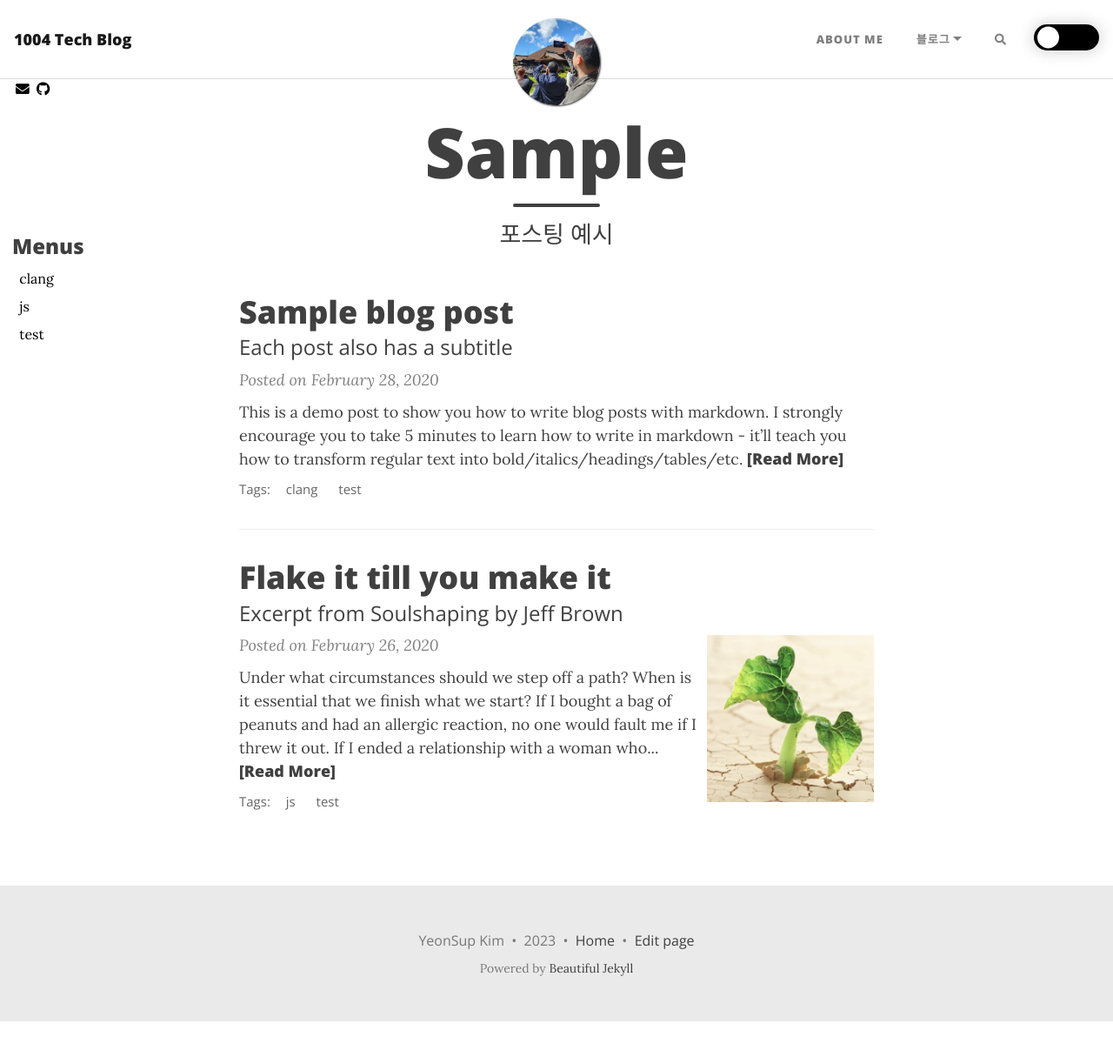
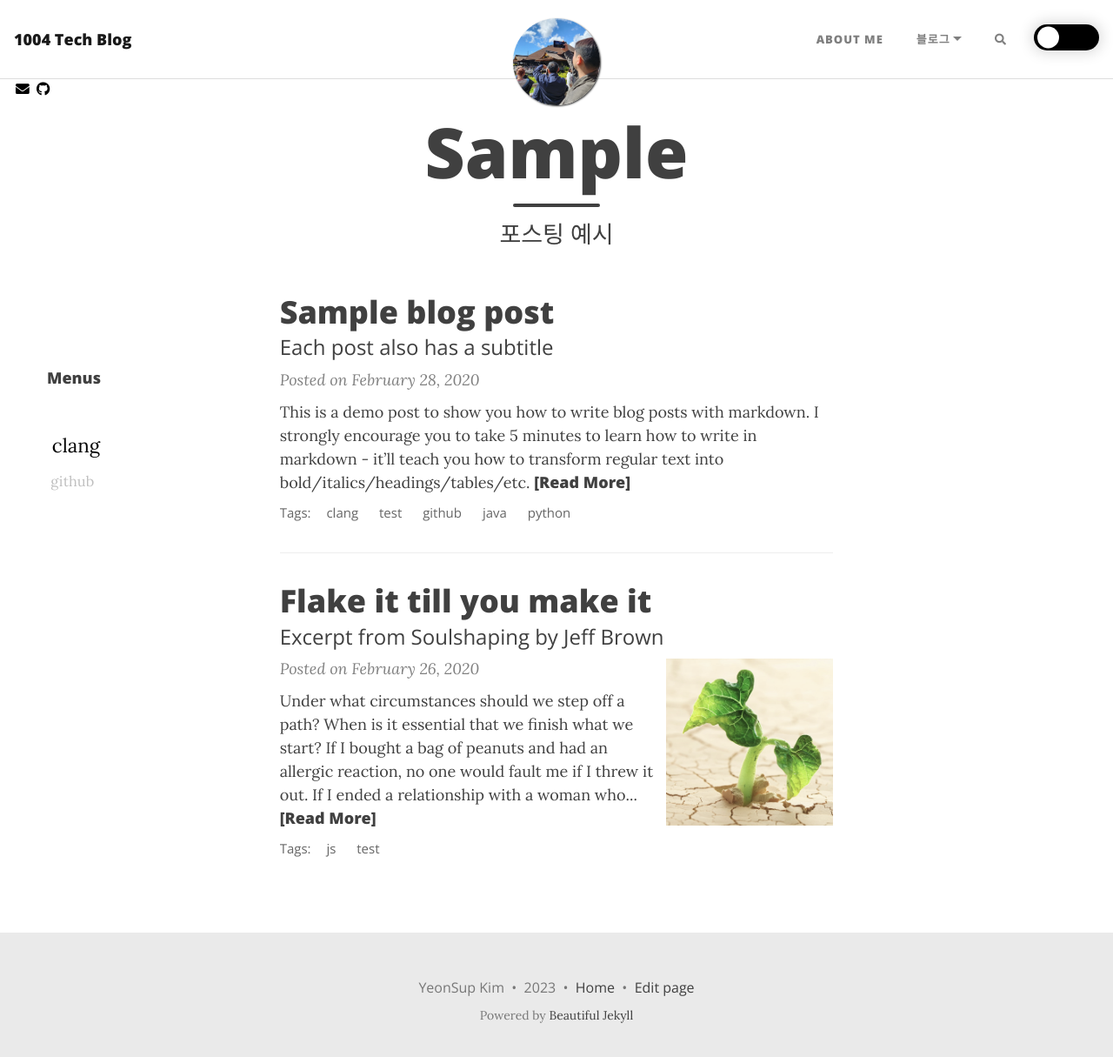
Before and after one commit to dustjq1004/dustjq1004.github.io, a Jekyll site: the page built from sample/index.html, in a window 1280 px wide and 1228 px high. Shown: the top 1215 px of the window at 87% size. Built offline with Jekyll 4.4.1, drawn with Linux system fonts in a browser that asks for light colours; nearby versions of some CDN libraries; grey boxes are pictures that could not be loaded.

Commit message:
sidebar-nav tags 서브메뉴 css js style 1차 적용

```diff
--- a/_includes/sidebar.html
+++ b/_includes/sidebar.html
@@ -16,17 +16,23 @@
 
 {% if tags_list.size > 0 %}
 <div id="sidebar" class="sidebar-tags ml-1">
-    <h3>Menus</h3>
-    <div class="navbar-nav flex-column mt-2">
+    <h4>Menus</h4>
+    <div id='sidebar-nav' class="navbar-nav flex-column mt-2 sidebar-nav">
+        <span class="nav-item">
+            <a href="#" class="nav-custom-link pt-1 nav-link text-black sidebar-link">&nbsp;{{- tag -}}</a>
+        </span>
         {%- for tag in tags_list -%}
-            <span class="nav-item">
+            <span class="nav-item nav-scroll">
                 {% if page.categories %}
-                <a href="/{{ page.categories }}/?tag={{- tag -}}" class="nav-custom-link p-1 nav-link text-black sidebar-link">&nbsp;{{- tag -}}</a>
+                <a href="/{{ page.categories }}/?tag={{- tag -}}" class="nav-custom-link pt-1 nav-link text-black sidebar-link">&nbsp;{{- tag -}}</a>
                 {% else %}
-                <a href="?tag={{- tag -}}" class="nav-custom-link p-1 nav-link text-black sidebar-link">&nbsp;{{- tag -}}</a>
+                <a href="?tag={{- tag -}}" class="nav-custom-link pt-1 nav-link text-black sidebar-link">&nbsp;{{- tag -}}</a>
                 {% endif %}
             </span>
         {%- endfor -%}
+        <span class="nav-item">
+            <a href="#" class="nav-custom-link pt-1 nav-link text-black sidebar-link">&nbsp;{{- tag -}}</a>
+        </span>
     </div>
 </div>
 {% endif %}
--- a/_layouts/base.html
+++ b/_layouts/base.html
@@ -40,9 +40,9 @@ common-js:
   {% endif %}
 
   {% include nav.html %}
-
+  <div class="content">
   {{ content }}
-
+  </div>
   {% include footer.html %}
 
   {% include footer-scripts.html %}
--- a/_posts/sample/2020-02-28-test-markdown.md
+++ b/_posts/sample/2020-02-28-test-markdown.md
@@ -4,7 +4,7 @@ title: Sample blog post
 subtitle: Each post also has a subtitle
 gh-repo: daattali/beautiful-jekyll
 gh-badge: [star, fork, follow]
-tags: [clang, test]
+tags: [clang, test, github, java, python]
 comments: true
 categories: sample
 ---
--- a/assets/css/custom.css
+++ b/assets/css/custom.css
@@ -19,12 +19,24 @@
 }
 
 
+
 /* sidebar - tags */
 .sidebar-tags {
     position: fixed;
-    left: 10px;
-    top: 250px;
+    left: 50px;
+    top: 33%;
     z-index: 1;
+}
+
+.sidebar-nav {
+    height: 120px;
+    overflow: scroll;
+    -ms-overflow-style: none; /* IE and Edge */
+    scrollbar-width: none; /* Firefox */
+}
+
+.sidebar-nav::-webkit-scrollbar {
+    display: none; /* Chrome, Safari, Opera*/
 }
 
 .nav-item a {
@@ -39,13 +51,28 @@
     .sidebar-tags {display: none;}
 }
 
+
+
+
 /* bootstrap nav-link custom */
-.nav-custom-link {
-    font-size: 1rem;
-    /* border: 1px solid white; */
+/* .nav-custom-link {
+    transition: font-size 0.3s ease-in-out;
+    border: 1px solid white;
+} */
+
+.nav-scroll {
+    opacity: 1;
+    font-size: 1.2rem;
+    transition: opacity 0.3s ease-in-out;
 }
 
-.nav-custom-link:hover {
-    /* border: 1px solid black; */
+/*
+********************************
+content css styles
+********************************
+*/
 
+.content {
+    margin: 0 auto;
+    max-width: 1000px;
 }
--- a/assets/js/custom.js
+++ b/assets/js/custom.js
@@ -17,7 +17,6 @@ function filterByTagName(tagName) {
     $('.hidden').removeClass('hidden');
     $('.post-preview').each((index, elem) => {
         if (!elem.hasAttribute(`data-${tagName}`)) {
-            console.log(tagName)
             $(elem).addClass('hidden');
         }
     });
@@ -29,3 +28,49 @@ $(document).ready(function() {
         filterByTagName(currentTag);
     }
 });
+
+$('#sidebar-nav').scroll(function() {
+    var container = $(this);
+    var containerHeight = container.height();
+    console.log($('#sidebar-nav').scrollTop());
+    $('.nav-scroll').each(function() {
+        var element = $(this);
+        var elementOffset = element.offset().top - container.offset().top;
+        var elementHeight = element.outerHeight();
+
+        // 요소의 중심 위치 계산
+        var elementCenter = elementOffset + elementHeight / 2;
+
+        // 스크롤 위치에 따른 투명도 조절
+        var distanceFromCenter = Math.abs(containerHeight / 2 - elementCenter);
+        var maxDistance = containerHeight / 2;
+
+        // 투명도
+        var opacity = 1 - (distanceFromCenter / maxDistance);
+
+        // 폰트사이즈
+        var fontSizeRatio = 1.4 - (distanceFromCenter / maxDistance) * 0.5; // 최대 크기 차이 0.5
+        var fontSize = fontSizeRatio + 'rem';
+
+        element.css('opacity', opacity);
+        element.css('font-size', fontSize);
+    });
+});
+
+// 페이지 로드 시 초기 스크롤 위치에 따른 투명도, 폰트 사이즈 설정
+$('#sidebar-nav').trigger('scroll');
+
+
+// 스크롤 위치 저장
+$(window).on('beforeunload', function() {
+    localStorage.setItem('scrollPosition', $('#sidebar-nav').scrollTop());
+});
+
+$(window).on('load', function() {
+    var scrollPosition = localStorage.getItem('scrollPosition');
+    console.log(`scrollPosition: ${scrollPosition}`);
+    if (scrollPosition) {
+        $('#sidebar-nav').scrollTop(scrollPosition);
+        localStorage.removeItem('scrollPosition');
+    }
+});
```
Also changed, not shown: aboutme.md (line endings or trailing spaces).
